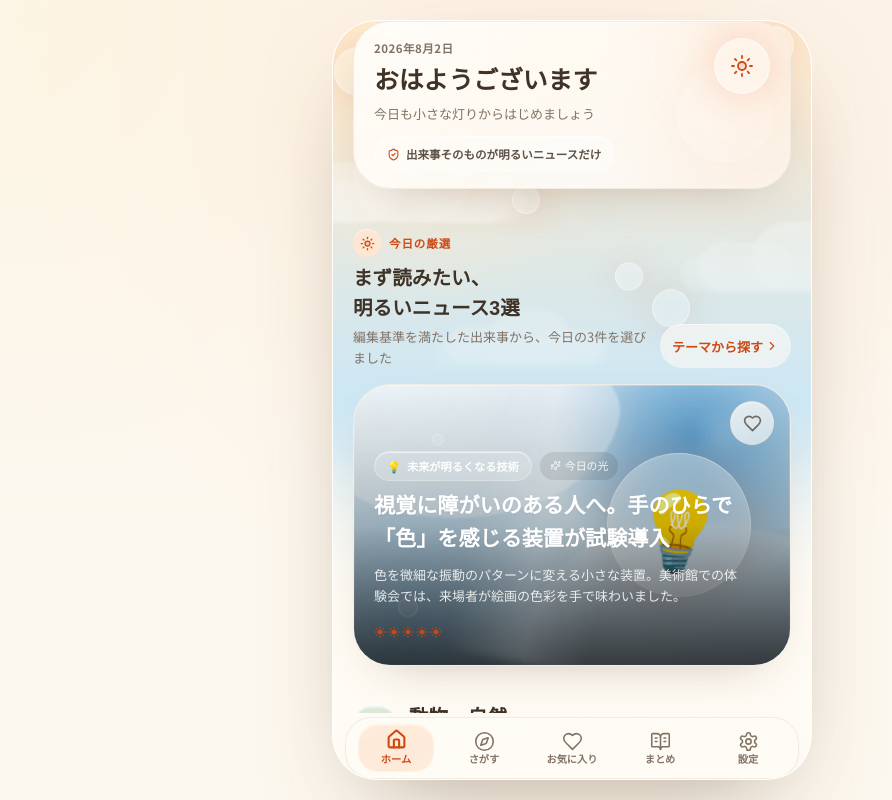
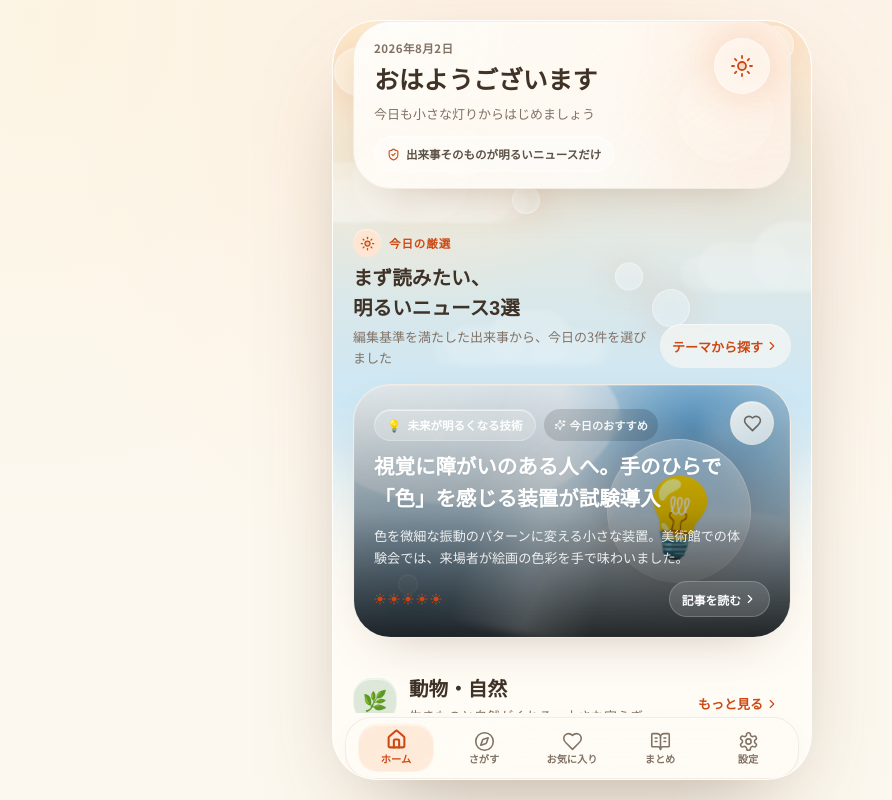
Before and after one commit to sunpotflower4460-cpu/Hot-news, a Next.js app: page /home in a window 1280 px wide. Shown: the whole page, without its empty margins (68-960 px from the left). Built offline with nearby package versions, Linux system fonts and the light colour scheme; a web font is replaced by a local one.

Commit message:
improve hero card clarity and density

```diff
--- a/src/components/article/HeroCard.tsx
+++ b/src/components/article/HeroCard.tsx
@@ -1,5 +1,5 @@
 import Link from 'next/link';
-import { Sparkles } from 'lucide-react';
+import { ChevronRight, Sparkles } from 'lucide-react';
 import { SaveButton } from '@/components/favorites/SaveButton';
 import { getCategory } from '@/mock/categories';
 import type { Article } from '@/types/article';
@@ -14,34 +14,43 @@ export function HeroCard({ article }: { article: Article }) {
   return (
     <article className="soft-surface float-card group relative overflow-hidden rounded-panel shadow-soft-lg">
       <Link href={`/article/${article.id}`} aria-label={`${article.title}を読む`} className="block">
-        <CoverArt category={primary} seed={article.id} size="lg" className="h-[17.5rem] w-full" />
-        <div className="absolute inset-0 bg-gradient-to-t from-black/70 via-black/20 to-transparent" />
-        <div className="absolute inset-x-0 bottom-0 space-y-2 p-5 text-white">
-          <div className="flex items-center gap-2">
-            <span className="inline-flex items-center gap-1.5 rounded-pill border border-white/25 bg-white/20 px-3 py-1 text-[0.7rem] font-semibold shadow-inner-light backdrop-blur-md">
+        <CoverArt category={primary} seed={article.id} size="lg" className="h-[15.75rem] w-full" />
+        <div className="absolute inset-0 bg-gradient-to-t from-black/80 via-black/30 to-black/5" />
+
+        <div className="absolute inset-x-0 bottom-0 space-y-2.5 p-5 text-white">
+          <div className="flex flex-wrap items-center gap-2 pr-12">
+            <span className="inline-flex min-h-8 items-center gap-1.5 rounded-pill border border-white/25 bg-white/20 px-3 text-[0.72rem] font-semibold shadow-inner-light backdrop-blur-md">
               <span aria-hidden>{meta.glyph}</span>
               {meta.labelJa}
             </span>
-            <span className="inline-flex items-center gap-1 rounded-pill bg-black/10 px-2.5 py-1 text-[0.68rem] text-white/90 backdrop-blur-sm">
-              <Sparkles aria-hidden size={11} />
-              今日の光
+            <span className="inline-flex min-h-8 items-center gap-1 rounded-pill bg-black/15 px-2.5 text-[0.7rem] font-semibold text-white/92 backdrop-blur-sm">
+              <Sparkles aria-hidden size={12} />
+              今日のおすすめ
             </span>
           </div>
-          <h2 className="max-w-[23rem] text-[1.32rem] font-bold leading-[1.58] drop-shadow-sm">
+
+          <h3 className="max-w-[23rem] text-[1.28rem] font-bold leading-[1.55] drop-shadow-sm">
             {article.title}
-          </h2>
-          <p className="line-clamp-2 max-w-[23rem] text-caption leading-relaxed text-white/85">
+          </h3>
+          <p className="line-clamp-2 max-w-[23rem] text-[0.82rem] leading-[1.7] text-white/88">
             {article.summary}
           </p>
-          <div className="pt-1 [&_.text-line]:!text-white/35">
+
+          <div className="flex items-center justify-between gap-3 pt-0.5 [&_.text-line]:!text-white/35">
             <ComfortScore score={brightnessScore} showLabel={false} />
+            <span className="inline-flex min-h-9 items-center gap-0.5 rounded-pill border border-white/20 bg-white/14 px-3 text-[0.74rem] font-semibold backdrop-blur-sm transition-colors group-hover:bg-white/22">
+              記事を読む
+              <ChevronRight aria-hidden size={14} />
+            </span>
           </div>
         </div>
+
         <div
           aria-hidden
           className="absolute -left-1/3 top-0 h-full w-1/3 animate-shimmer bg-gradient-to-r from-transparent via-white/15 to-transparent blur-sm"
         />
       </Link>
+
       <SaveButton
         id={article.id}
         articleTitle={article.title}
```
